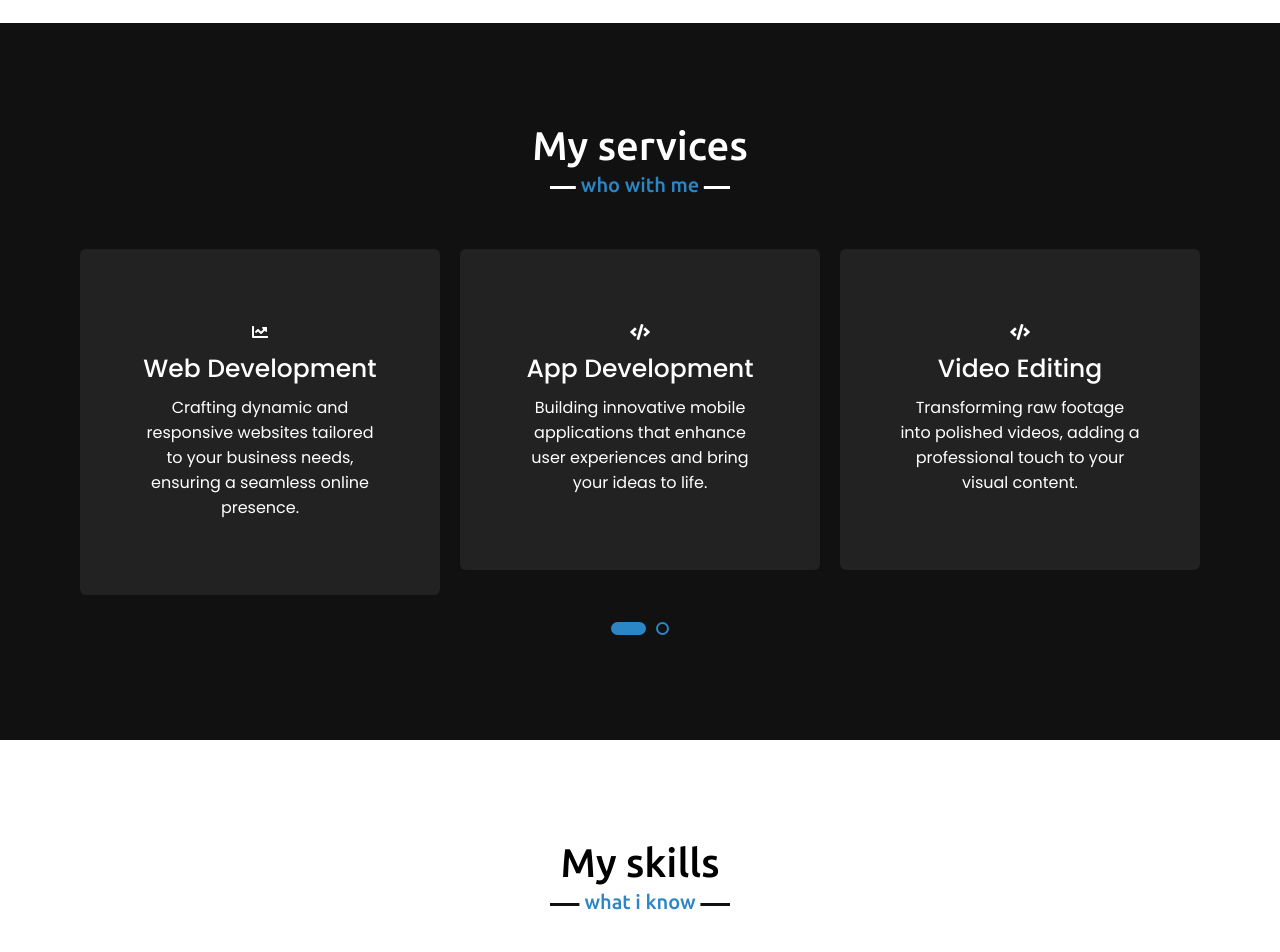
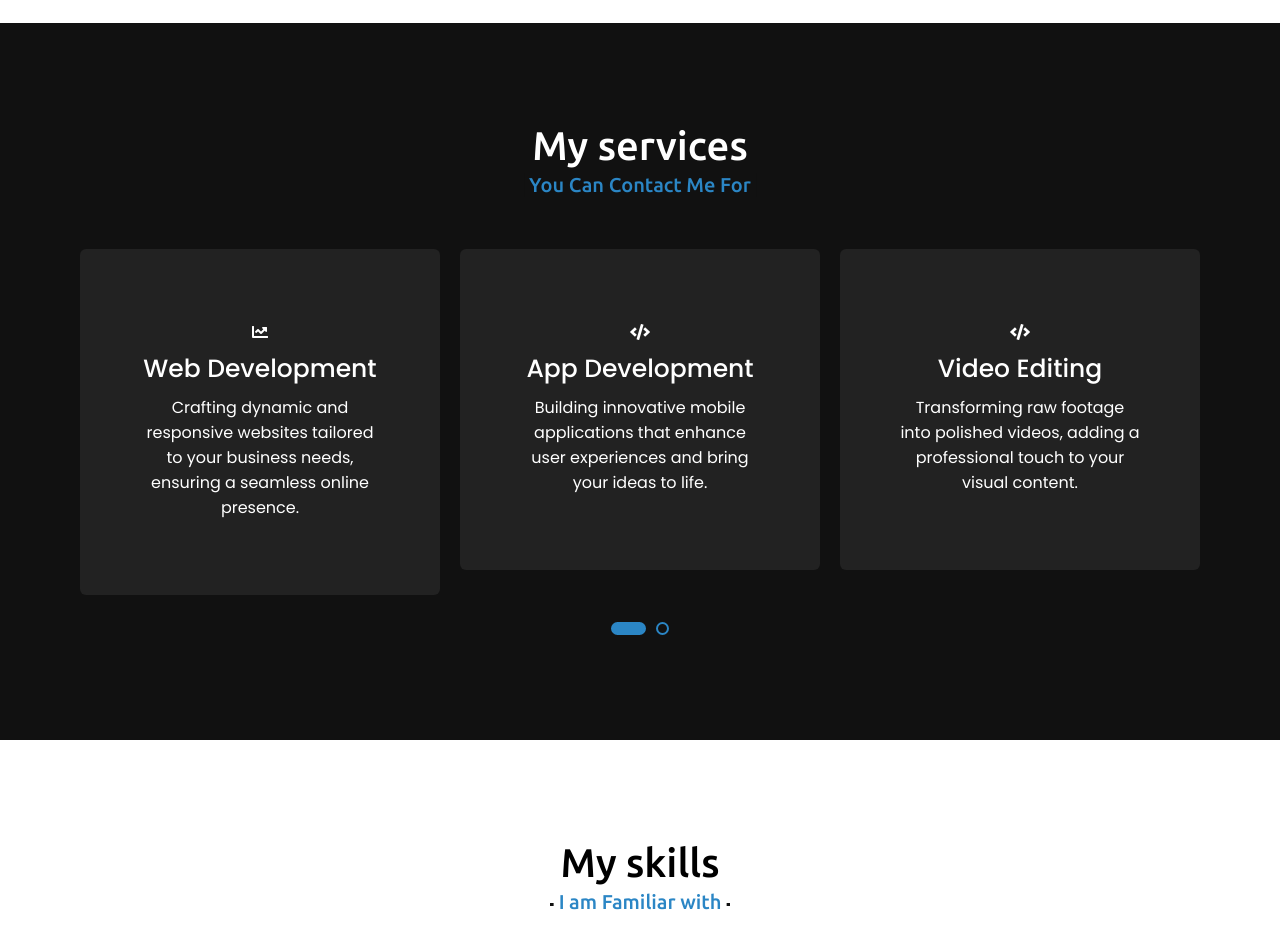
Before and after one commit to SanjayKumar-Codes/SanjayKumar-Codes.github.io, a plain HTML site: page index.html in a window 1280 px wide. Shown: the part 3940-4892 px from the top of the page. Drawn offline with nearby package versions, Linux system fonts and the light colour scheme.

Commit message:
Update style.css

```diff
--- a/style.css
+++ b/style.css
@@ -360,7 +360,7 @@ section .title::after {
 /* skills section styling */
 
 .skills .title::after {
-    content: "what i know";
+    content: "I am Familiar with";
 }
 
 .skills .skills-content .column {
@@ -449,7 +449,7 @@ section .title::after {
 
 /* teams section styling */
 .teams .title::after {
-    content: "who with me";
+    content: "You Can Contact Me For";
 }
 
 .teams .carousel .card {
```
